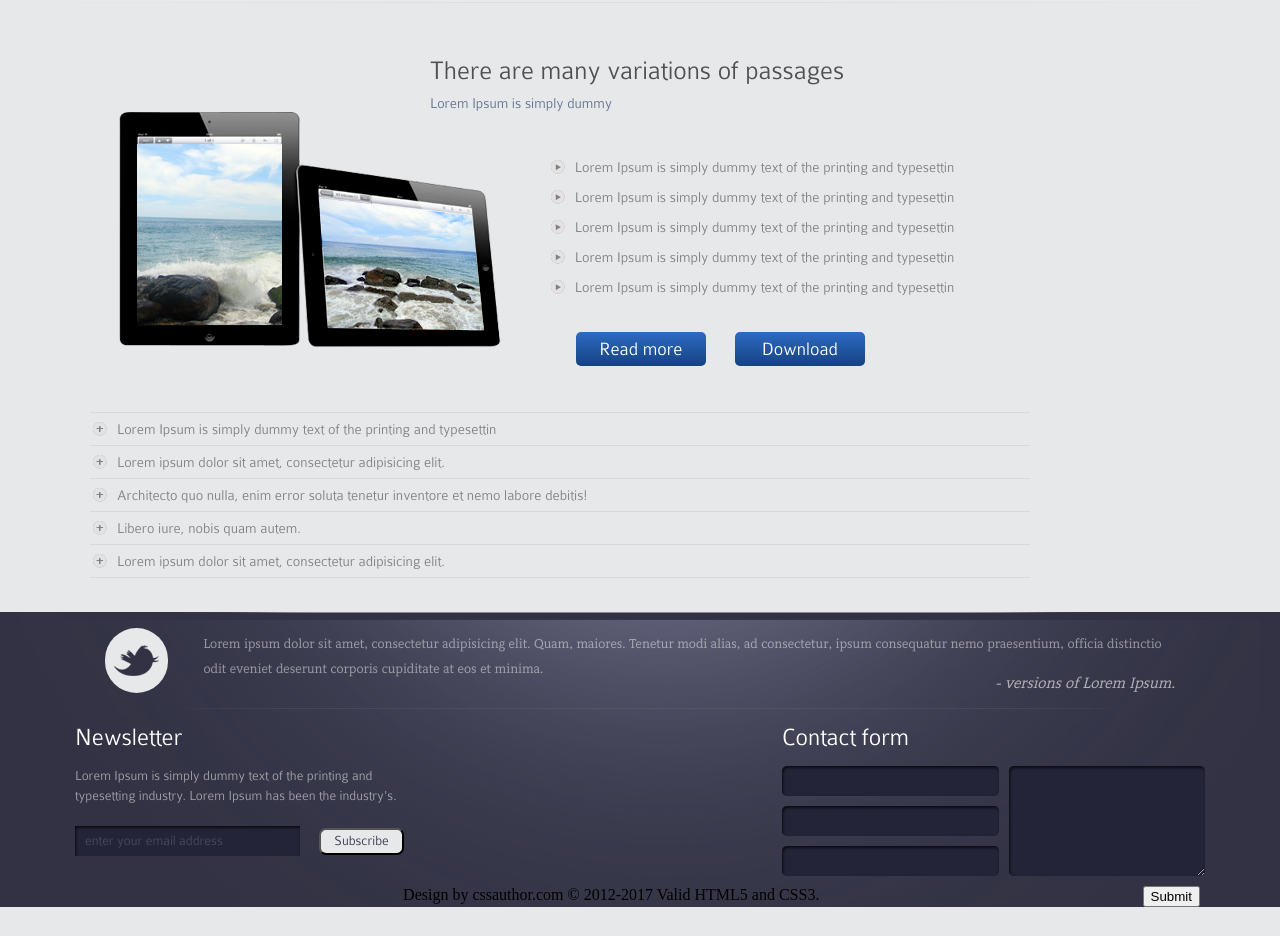
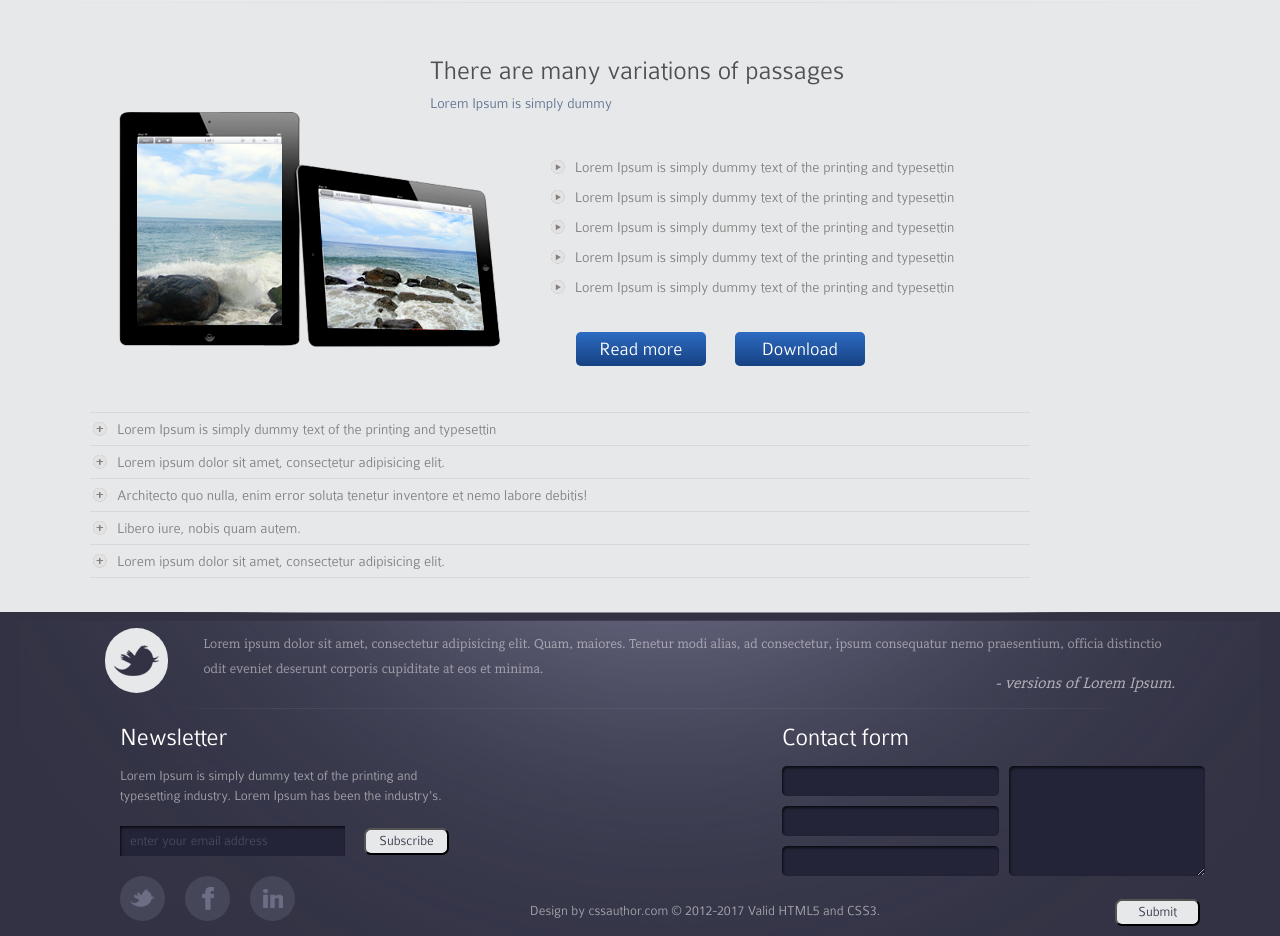
Before and after one commit to Andigo/Dublin-sApp, a plain HTML site: page index.html in a window 1280 px wide. Shown: the part 989-1925 px from the top of the page. Before the commit the page ends 1896 px from the top, so only its background shows below. Drawn offline with nearby package versions, Linux system fonts and the light colour scheme.

Commit message:
finished

```diff
--- a/css/general.css
+++ b/css/general.css
@@ -691,6 +691,7 @@ header .header-boxes-pic4 {
 }
 .footer-forms-news {
   width: 343px;
+  margin-left: 45px;
 }
 .footer-forms-news h1 {
   color: #fff;
@@ -782,4 +783,56 @@ header .header-boxes-pic4 {
   display: flex;
   -ms-flex-pack: justify;
   justify-content: space-between;
+  min-height: 50px;
 }
+.footer-last-social {
+  margin-top: -10px;
+  margin-left: 40px;
+  width: 175px;
+  height: 45px;
+  display: -ms-flexbox;
+  display: flex;
+  -ms-flex-pack: justify;
+  justify-content: space-between;
+}
+.footer-last-social-twi {
+  background: #464659 url(../img/Layer-60.png) no-repeat center;
+}
+.footer-last-social-fb {
+  background: #464659 url(../img/Layer-64.png) no-repeat center;
+}
+.footer-last-social-in {
+  background: #464659 url(../img/Layer-65.png) no-repeat center;
+}
+.footer-last-txt {
+  -ms-flex-item-align: center;
+  -ms-grid-row-align: center;
+  align-self: center;
+  opacity: 0.55;
+  color: #fff;
+  font-family: Colaborate;
+  font-size: 14px;
+  font-weight: 300;
+  line-height: 20px;
+}
+.footer-last-btn {
+  /* Style for "submit_bg" */
+  -ms-flex-item-align: end;
+  align-self: flex-end;
+  width: 85px;
+  height: 27px;
+  background-color: #e7e8ea;
+  border-radius: 7px;
+  color: #363648;
+  font-family: Colaborate;
+  font-size: 14px;
+  font-weight: 300;
+  line-height: 20px;
+  margin-bottom: 10px;
+  cursor: pointer;
+}
+.soc-rnd {
+  width: 45px;
+  height: 45px;
+  border-radius: 25px;
+}
--- a/index.html
+++ b/index.html
@@ -200,9 +200,9 @@
 		</div>
 		<div class="footer-last">
 			<div class="footer-last-social">
-				<div class="footer-last-social-twi"></div>
-				<div class="footer-last-social-fb"></div>
-				<div class="footer-last-social-in"></div>
+				<div class="footer-last-social-twi soc-rnd"></div>
+				<div class="footer-last-social-fb soc-rnd"></div>
+				<div class="footer-last-social-in soc-rnd"></div>
 			</div>
 			<div class="footer-last-txt">
 				<span>Design by cssauthor.com © 2012-2017  Valid HTML5 and CSS3.</span>
```
Also changed, not shown: img/Layer-60.png (renamed from img/Layer-60 copy.png).
